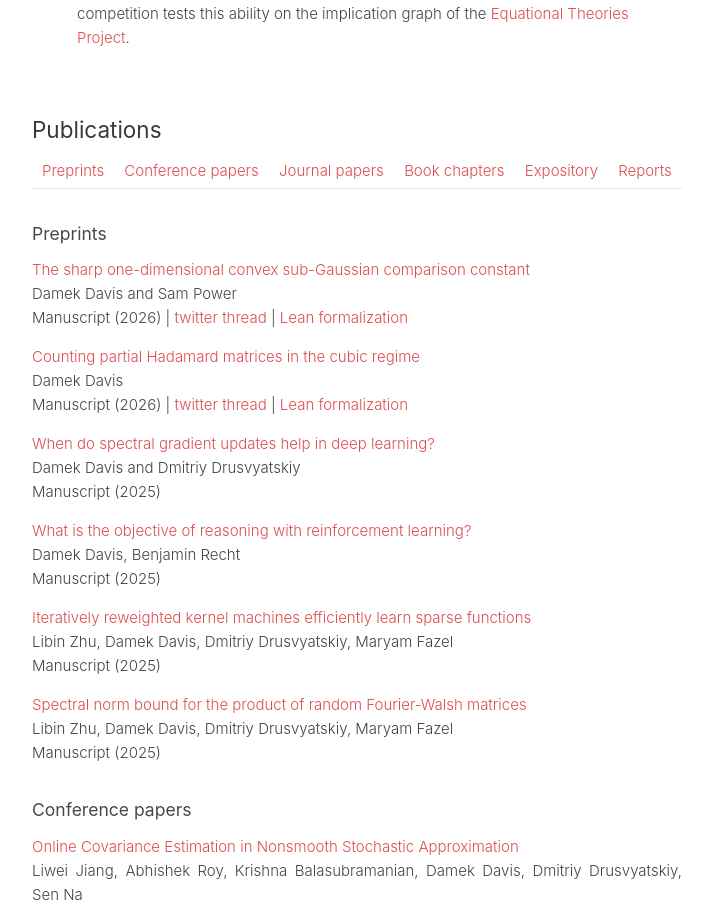
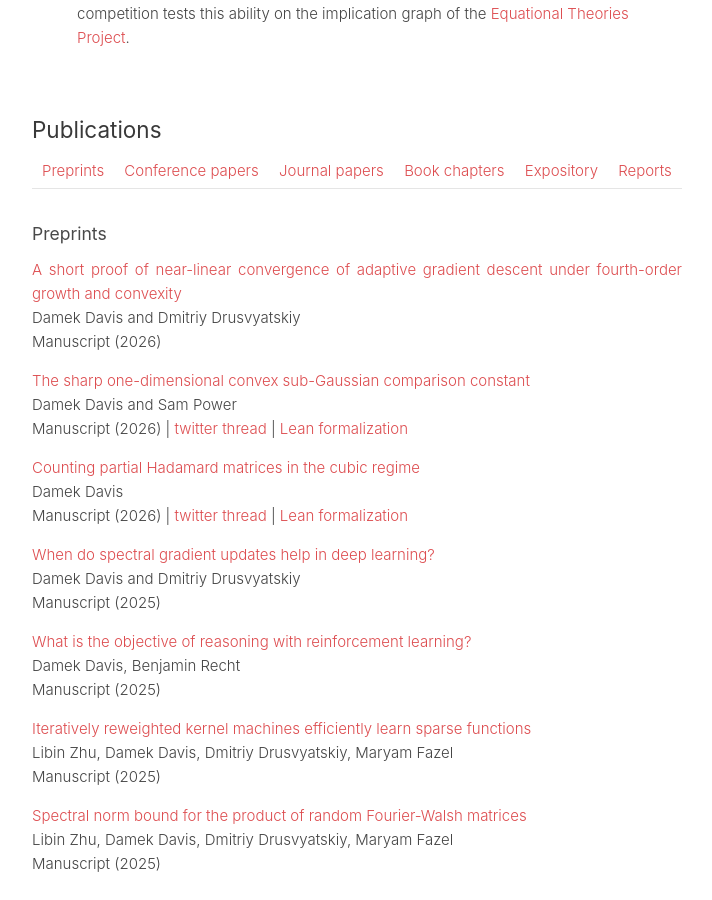
Before and after one commit to damek/damek.github.io, a Jekyll site: the page built from index.md, in a window 1280 px wide and 900 px high, scrolled down 2681 px. Shown: the whole window, without its empty margins (283-995 px from the left). Built offline with Jekyll 4.4.1, drawn with Linux system fonts in a browser that asks for light colours.

Commit message:
Added a new preprint on adaptive gradient descent to index.md, enhancing the research section with additional scholarly resources. Updated cv.pdf to reflect recent changes.

```diff
--- a/index.md
+++ b/index.md
@@ -88,6 +88,10 @@ Please use [my email](mailto:damek@wharton.upenn.edu) sparingly for corresponden
 [Preprints](#preprints) | [Conference papers](#conference-papers) | [Journal papers](#journal-papers) | [Book chapters](#book-chapters) | [Expository](#expository) | [Reports](#technical-reports)
 
 ### Preprints
+
+[A short proof of near-linear convergence of adaptive gradient descent under fourth-order growth and convexity](https://arxiv.org/abs/2604.13393)
+Damek Davis and Dmitriy Drusvyatskiy
+Manuscript (2026)
 
 [The sharp one-dimensional convex sub-Gaussian comparison constant](https://arxiv.org/abs/2604.03170)
 Damek Davis and Sam Power
```
Also changed, not shown: 1 other file.
